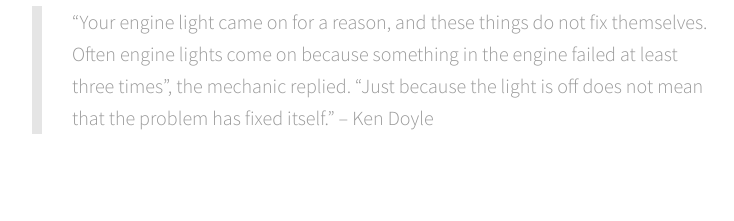
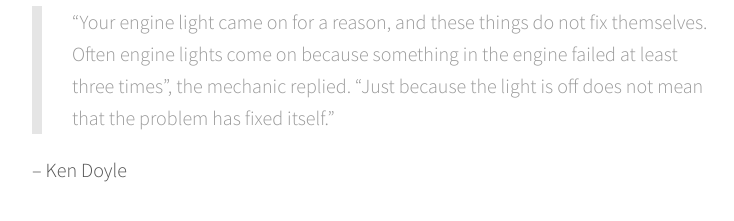
Before and after one commit to germanflores/German, a Jekyll site: the page built from _posts/2017-12-08-car-amp-team.md, in a window 1280 px wide. Shown: the part 274-495 px from the top of the page, without its empty margins (248-982 px from the left). Built offline with Jekyll 4.4.1, drawn with Linux system fonts in a browser that asks for light colours.

Commit message:
Mirroring from Micro.blog.

```diff
--- a/_posts/2017-12-08-car-amp-team.md
+++ b/_posts/2017-12-08-car-amp-team.md
@@ -7,5 +7,6 @@ date: 2017-12-08 01:00 -0500
 guid: http://germanflores.micro.blog/2017/12/08/car-amp-team.html
 ---
 <blockquote>
-“Your engine light came on for a reason, and these things do not fix themselves. Often engine lights come on because something in the engine failed at least three times”, the mechanic replied. “Just because the light is off does not mean that the problem has fixed itself.” – Ken Doyle
+“Your engine light came on for a reason, and these things do not fix themselves. Often engine lights come on because something in the engine failed at least three times”, the mechanic replied. “Just because the light is off does not mean that the problem has fixed itself.”
 </blockquote>
+– Ken Doyle
```
